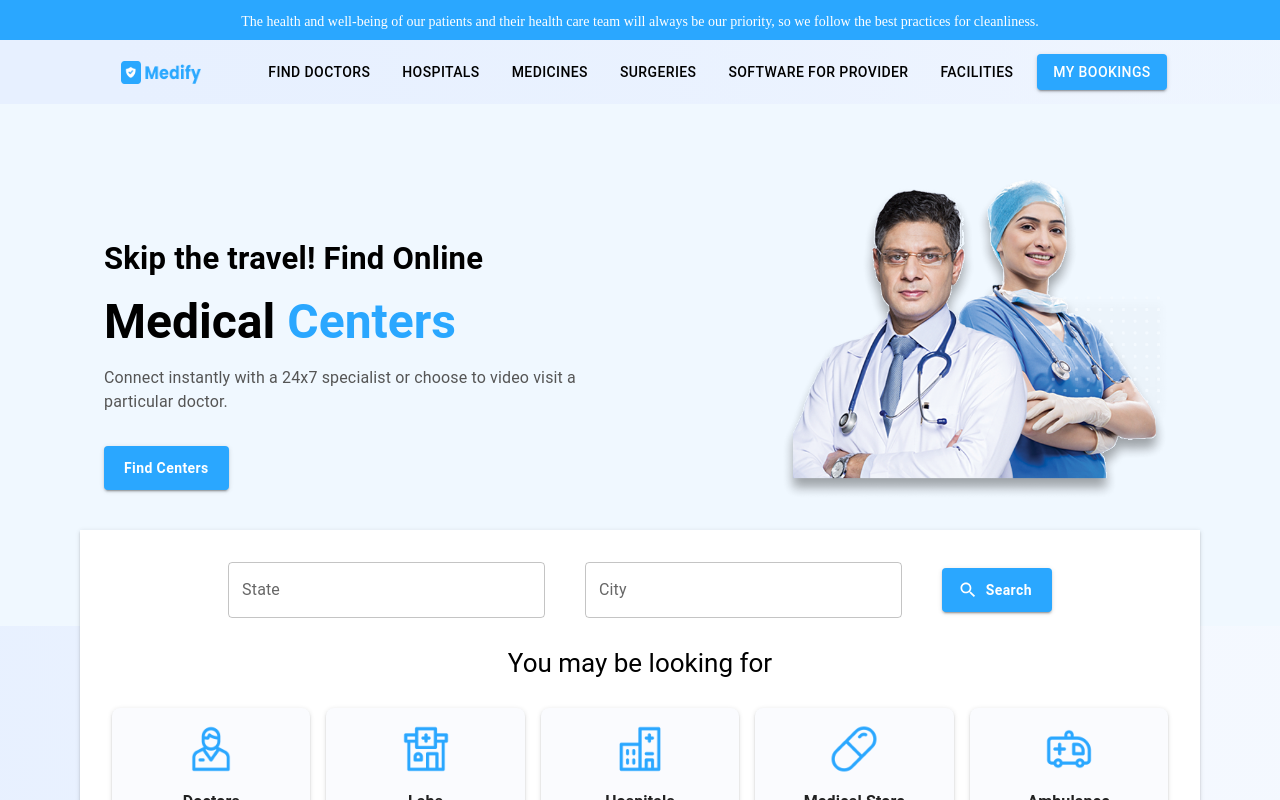
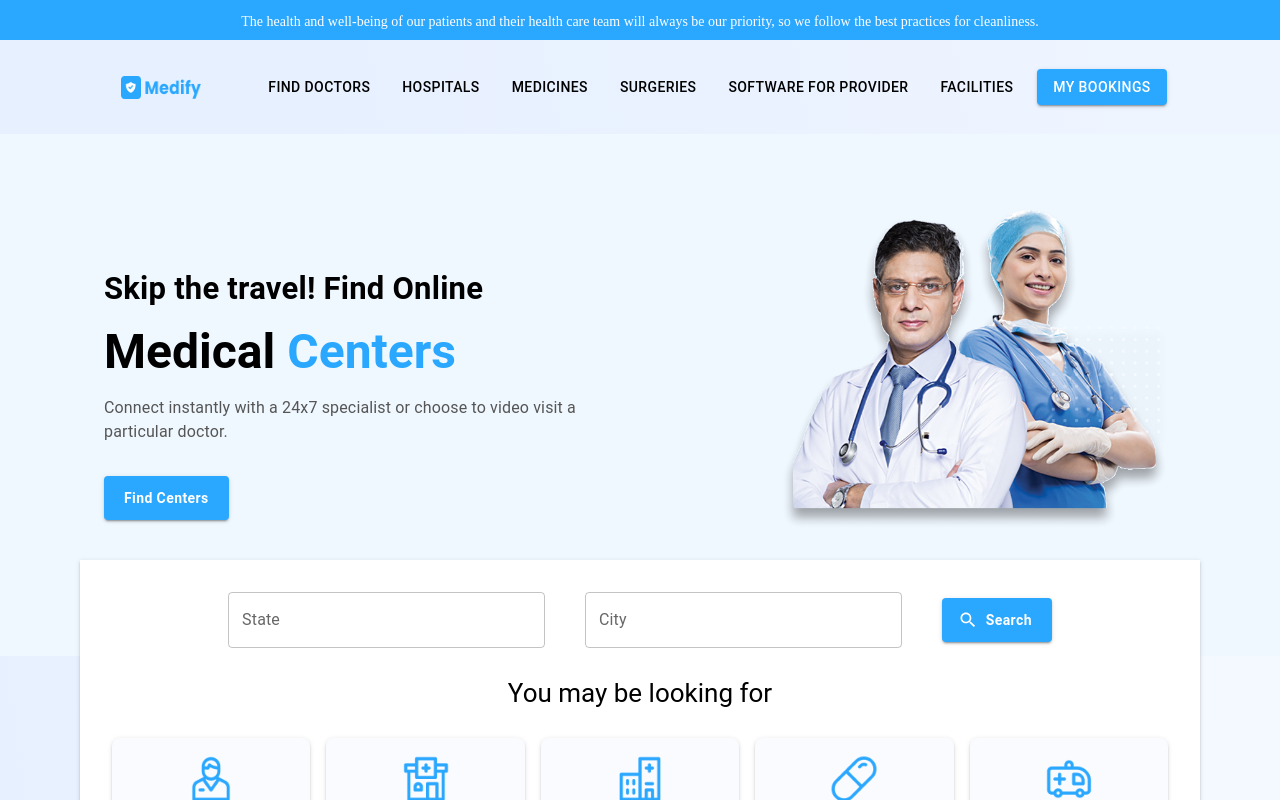
Before and after one commit to prachi397/Medify---Slot-Booking, a React (Create React App) app: page / in a window 1280 px wide. Shown: the top 800 px of the page. Built offline with nearby package versions, Linux system fonts and the light colour scheme; no server answers.

Commit message:
added some conditions for navbar styling

```diff
--- a/src/components/Home/HomePage.js
+++ b/src/components/Home/HomePage.js
@@ -11,7 +11,7 @@ const HomePage = () => {
   return (
     <div>
       {/* navbar */}
-      <Navbar />
+      <Navbar pageName="HomePage"/>
       <Box
         sx={{
           padding: { xs: 2, sm: 4 },
--- a/src/components/MedicalSpecialistCarousel/MedicalSpecialistCarousel.js
+++ b/src/components/MedicalSpecialistCarousel/MedicalSpecialistCarousel.js
@@ -15,7 +15,7 @@ const MedicalSpecialistCarousel = () => {
   const images = [doctor1, doctor2, doctor3, doctor4, doctor5];
 
   return (
-    <Box sx={{background:"#FFFFFF",  paddingTop: { xs: 2, sm: 4, lg: 6 },}}>
+    <Box sx={{ background: "#FFFFFF", paddingTop: { xs: 2, sm: 4, lg: 6 } }}>
       <Typography
         variant="h3"
         sx={{
@@ -56,15 +56,22 @@ const MedicalSpecialistCarousel = () => {
         {images.map((src, index) => (
           <SwiperSlide key={index}>
             <Box
-             sx={{background: "linear-gradient(144.2deg, #E1F3FF 0%, #2AA7FF 100%)",
+              sx={{
+                background:
+                  "linear-gradient(144.2deg, #E1F3FF 0%, #2AA7FF 100%)",
                 paddingTop: "40px",
                 borderTopLeftRadius: "50%",
                 borderTopRightRadius: "50%",
-             }}>
+              }}
+            >
               <img
                 src={src}
                 alt={`Slide ${index + 1}`}
-              style={{ width: "250px", height: "230px", borderRadius: "10px" }}
+                style={{
+                  width: "250px",
+                  height: "230px",
+                  borderRadius: "10px",
+                }}
               />
             </Box>
           </SwiperSlide>
--- a/src/components/Navbar/Navbar.js
+++ b/src/components/Navbar/Navbar.js
@@ -1,9 +1,9 @@
 import React from "react";
 import "./navbar.css";
-import { AppBar, Box, Button, getAppBarUtilityClass, IconButton, Toolbar } from "@mui/material";
+import { AppBar, Box, Button, IconButton, Toolbar } from "@mui/material";
 import MedifyLogo from "../../Assets/MedifyLogo.png";
 
-const Navbar = () => {
+const Navbar = ({pageName}) => {
   return (
     <div className="navbar">
       <div className="upper-heading">
@@ -14,7 +14,7 @@ const Navbar = () => {
           cleanliness.
         </span>
       </div>
-      <AppBar position="static" className="lower-navbar">
+      <AppBar position="static" className={pageName==="HomePage" ? "lower-navbar":'other-navbar'}>
         <Toolbar sx={{
             display: "flex",
             gap: "35px",
--- a/src/components/Navbar/navbar.css
+++ b/src/components/Navbar/navbar.css
@@ -8,11 +8,19 @@
     font-family: Poppins;
     font-size: 14px;
 }
+.other-navbar{
+    background: #FFFFFF !important;
+    box-shadow: 0px 9px 12px 0px #204A6912 !important;
+    color: black !important;
+    padding-top: 15px;
+    padding-bottom: 15px;
+}
 .lower-navbar{
     background: linear-gradient(81deg, #E7F0FF 9.01%, rgba(232, 241, 255, 0.47) 89.11%) !important;
     box-shadow: none !important;
     color: black !important;
-    /* padding: 8px 3rem 8px 3rem !important; */
+    padding-top: 15px;
+    padding-bottom: 15px;
 }
 .css-100ek8v-MuiButtonBase-root-MuiButton-root{
     text-transform: none !important;
```
Also changed, not shown: src/components/FindBySpecialisation/FindBySpecialisation.js (+17 -9 lines), src/components/FindDoctors/FindDoctors.js (added, +12 -0 lines), src/components/MyBookings/MyBooking.js (added, +12 -0 lines). Lines whose indentation alone changed are shown as unchanged.
